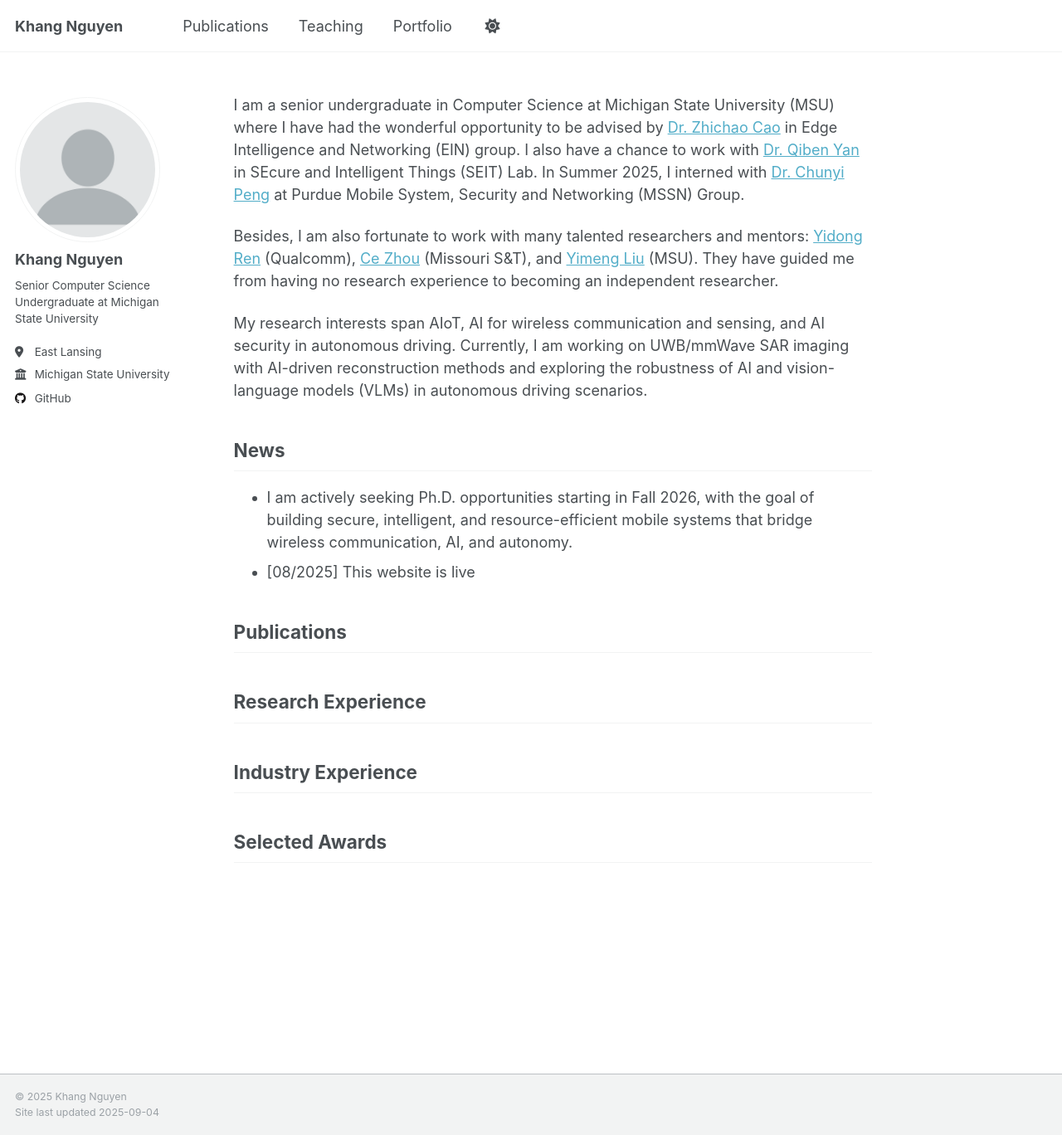
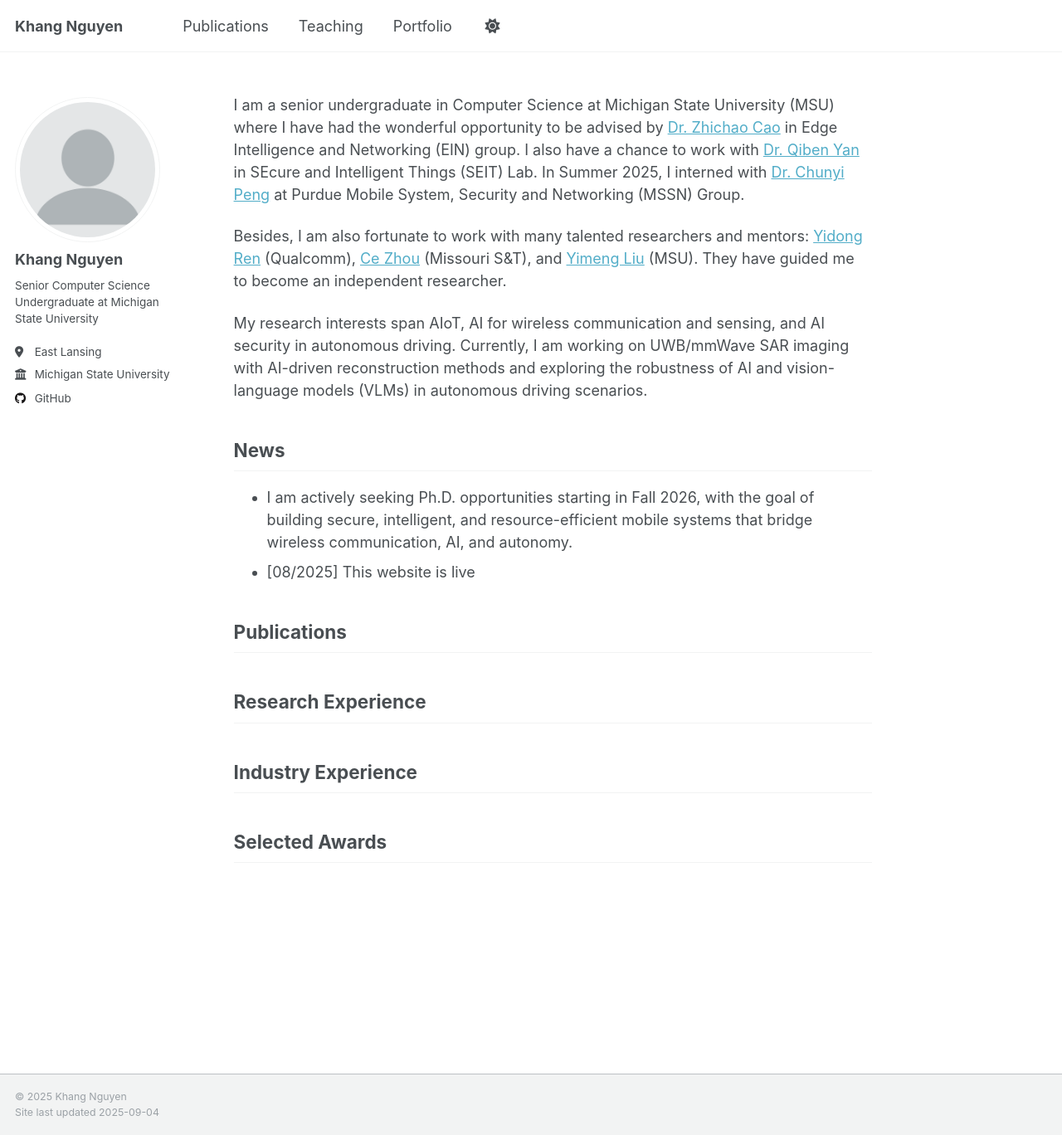
Before and after one commit to nguyenhuykhang/nguyenhuykhang.github.io, a Jekyll site: the page built from _pages/about.md, in a window 1280 px wide and 1368 px high. Shown: the whole window at 83% size. Built offline with Jekyll 4.4.1, drawn with Linux system fonts in a browser that asks for light colours; a script that is not in the unit is left out.

Commit message:
Update about.md

```diff
--- a/_pages/about.md
+++ b/_pages/about.md
@@ -10,7 +10,7 @@ redirect_from:
 I am a senior undergraduate in Computer Science at Michigan State University (MSU) where I have had the wonderful opportunity to be advised by [Dr. Zhichao Cao](https://cse.msu.edu/~caozc/) in Edge Intelligence and Networking (EIN) group. I also have a chance to work with [Dr. Qiben Yan](https://cse.msu.edu/~qyan/) in SEcure and Intelligent Things (SEIT) Lab. In Summer 2025, I interned with [Dr. Chunyi Peng](https://www.cs.purdue.edu/homes/chunyi/index.html) at Purdue Mobile System, Security and Networking (MSSN) Group.
 
 Besides, I am also fortunate to work with many talented researchers and mentors: [Yidong Ren](https://ydren001.github.io/) (Qualcomm), [Ce Zhou](https://sites.google.com/view/cezhou/) (Missouri S&T), and [Yimeng Liu](https://lyimeng23.github.io/) (MSU).
-They have guided me from having no research experience to becoming an independent researcher.
+They have guided me to become an independent researcher.
 
 My research interests span AIoT, AI for wireless communication and sensing, and AI security in autonomous driving. Currently, I am working on UWB/mmWave SAR imaging with AI-driven reconstruction methods and exploring the robustness of AI and vision-language models (VLMs) in autonomous driving scenarios.
 
```
